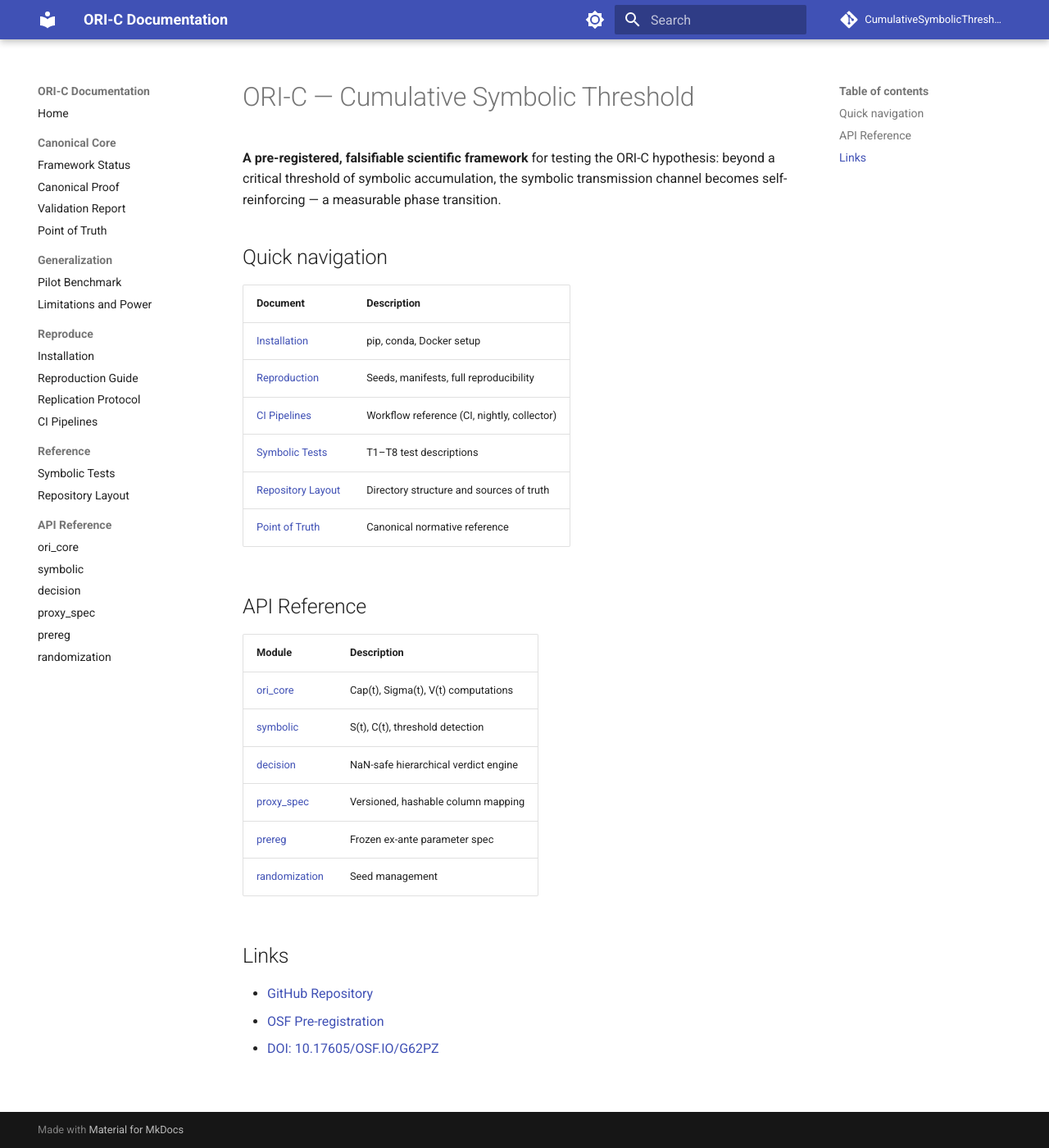
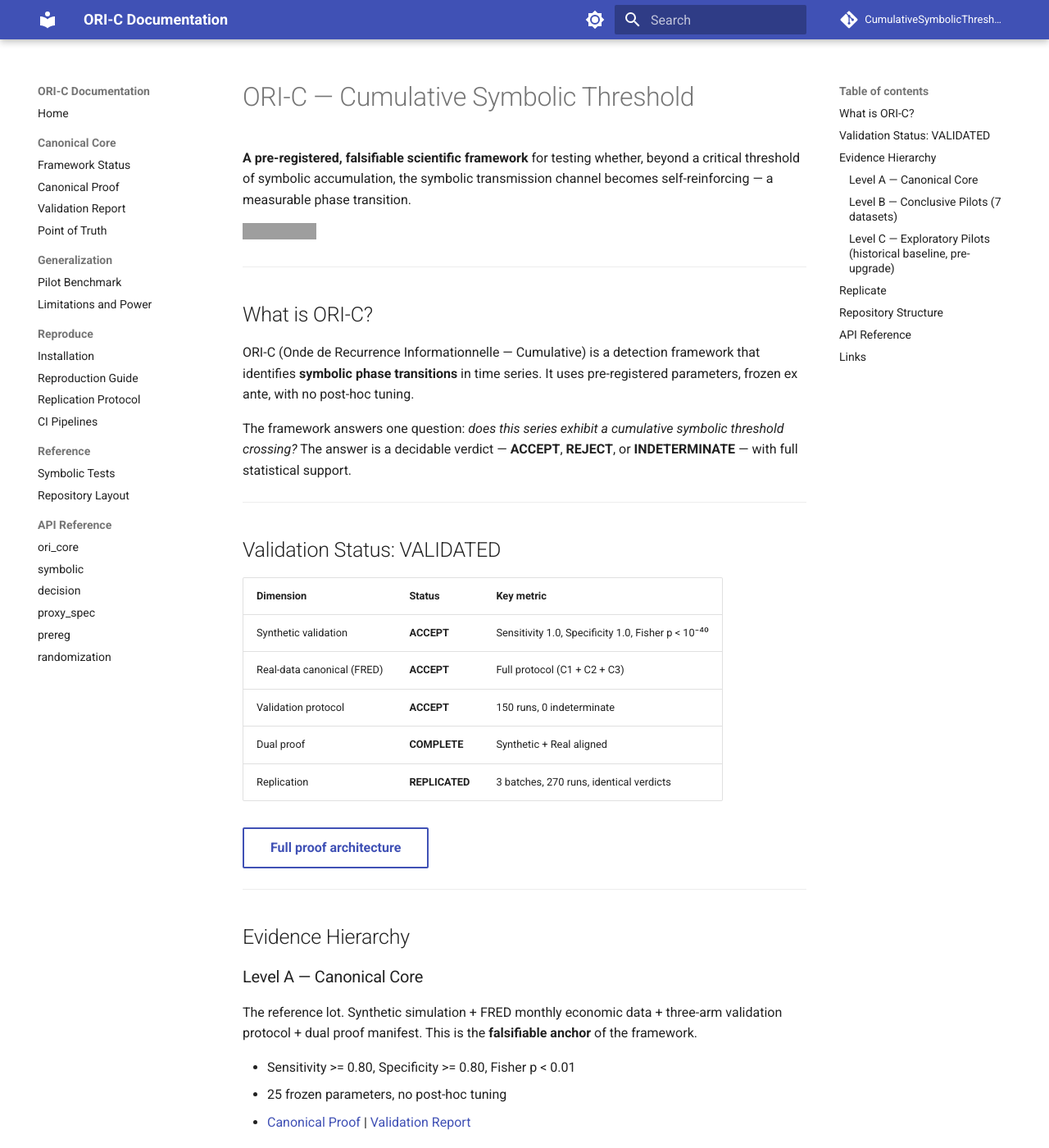
Before and after one commit to dalozedidier-dot/CumulativeSymbolicThreshold, an MkDocs documentation site: the page built from docs/INDEX.md, in a window 1280 px wide and 1400 px high. Shown: the whole window at 82% size. Built offline with MkDocs 1.6.1 and Material for MkDocs 9.7.7, drawn with Linux system fonts in a browser that asks for light colours; comment, search, counter and statistics services are not loaded; some of the changed text lies outside the part shown; grey boxes are pictures that could not be loaded.

Commit message:
Update INDEX.md

```diff
--- a/docs/INDEX.md
+++ b/docs/INDEX.md
@@ -1,19 +1,117 @@
 # ORI-C — Cumulative Symbolic Threshold
 
-**A pre-registered, falsifiable scientific framework** for testing the ORI-C hypothesis:
-beyond a critical threshold of symbolic accumulation, the symbolic transmission channel
-becomes self-reinforcing — a measurable phase transition.
+**A pre-registered, falsifiable scientific framework** for testing whether,
+beyond a critical threshold of symbolic accumulation, the symbolic transmission
+channel becomes self-reinforcing — a measurable phase transition.
 
-## Quick navigation
+[![DOI](https://img.shields.io/badge/DOI-10.17605%2FOSF.IO%2FG62PZ-blue)](https://doi.org/10.17605/OSF.IO/G62PZ)
 
-| Document | Description |
-|----------|-------------|
-| [Installation](installation.md) | pip, conda, Docker setup |
-| [Reproduction](REPRODUCE.md) | Seeds, manifests, full reproducibility |
-| [CI Pipelines](CI_PIPELINES.md) | Workflow reference (CI, nightly, collector) |
-| [Symbolic Tests](SYMBOLIC_TESTS.md) | T1–T8 test descriptions |
-| [Repository Layout](REPO_LAYOUT.md) | Directory structure and sources of truth |
-| [Point of Truth](ORI_C_POINT_OF_TRUTH.md) | Canonical normative reference |
+---
+
+## What is ORI-C?
+
+ORI-C (Onde de Recurrence Informationnelle — Cumulative) is a detection
+framework that identifies **symbolic phase transitions** in time series.
+It uses pre-registered parameters, frozen ex ante, with no post-hoc tuning.
+
+The framework answers one question: *does this series exhibit a cumulative
+symbolic threshold crossing?* The answer is a decidable verdict —
+**ACCEPT**, **REJECT**, or **INDETERMINATE** — with full statistical support.
+
+---
+
+## Validation Status: VALIDATED
+
+| Dimension | Status | Key metric |
+|-----------|--------|------------|
+| Synthetic validation | **ACCEPT** | Sensitivity 1.0, Specificity 1.0, Fisher p < 10⁻⁴⁰ |
+| Real-data canonical (FRED) | **ACCEPT** | Full protocol (C1 + C2 + C3) |
+| Validation protocol | **ACCEPT** | 150 runs, 0 indeterminate |
+| Dual proof | **COMPLETE** | Synthetic + Real aligned |
+| Replication | **REPLICATED** | 3 batches, 270 runs, identical verdicts |
+
+[Full proof architecture](canonical_proof.md){ .md-button }
+
+---
+
+## Evidence Hierarchy
+
+### Level A — Canonical Core
+
+The reference lot. Synthetic simulation + FRED monthly economic data +
+three-arm validation protocol + dual proof manifest. This is the
+**falsifiable anchor** of the framework.
+
+- Sensitivity >= 0.80, Specificity >= 0.80, Fisher p < 0.01
+- 25 frozen parameters, no post-hoc tuning
+- [Canonical Proof](canonical_proof.md) | [Validation Report](VALIDATION_CANONICAL_REPORT.md)
+
+### Level B — Conclusive Pilots (7 datasets)
+
+Real-world datasets **outside the canonical core** with decidable verdicts.
+These are publishable as confirmed out-of-domain applications.
+
+| Pilot | Domain | N | Verdict | Power |
+|-------|--------|---|---------|-------|
+| EEG Bonn | Neuroscience | 500 | **ACCEPT** | adequate |
+| Solar | Astrophysics | 288 | **ACCEPT** | adequate |
+| COVID mortality | Public health | 192 | **ACCEPT** | borderline |
+| BTC | Finance | 141 | **ACCEPT** | borderline |
+| Pantheon SN (densified) | Cosmology | 150 | **ACCEPT** | borderline |
+| PBDB marine (densified) | Paleobiology | 140 | **REJECT** | borderline |
+| LLM scaling (densified) | AI/Tech | 120 | **REJECT** | borderline |
+
+### Level C — Exploratory Pilots (historical baseline, pre-upgrade)
+
+These entries are retained as a **historical snapshot** before densification.
+They should not be read as the current state of evidence.
+
+| Pilot | Domain | N | Verdict | Blocking constraint |
+|-------|--------|---|---------|---------------------|
+| Pantheon SN | Cosmology | 100 | INDETERMINATE | Pre-threshold undersampled |
+| PBDB marine | Paleobiology | 100 | INDETERMINATE | Post-extinction sparse |
+| LLM scaling | AI/Tech | 60 | INDETERMINATE | Series too short |
+
+Post-upgrade outcomes are tracked in [Generalization Pilots](generalization_pilots.md)
+and [Framework Status](framework_status.md).
+
+[Full generalization benchmark](generalization_pilots.md){ .md-button }
+[Limitations and power](limitations_power.md){ .md-button }
+
+---
+
+## Replicate
+
+Three entry points, from fastest to most thorough:
+
+| What | Command | Time |
+|------|---------|------|
+| Smoke test | `make smoke` | ~2 min |
+| Full canonical suite (T1-T8) | `make canonical` | ~15 min |
+| Full replication (3 batches, 270 runs) | See [Replication Protocol](REPLICATION_PROTOCOL.md) | ~1 h |
+
+All seeds, manifests, and checksums are frozen:
+
+- [Installation](installation.md) — pip, conda, Docker
+- [Reproduction Guide](REPRODUCE.md) — seeds, manifests, full reproducibility
+- [CI Pipelines](CI_PIPELINES.md) — automated nightly + collector
+
+---
+
+## Repository Structure
+
+| Layer | Content |
+|-------|---------|
+| `contracts/` | Frozen parameters, pilot corpus, validation gates |
+| `src/` | Core ORI-C engine (ori_core, symbolic, decision) |
+| `04_Code/pipeline/` | Validation and pilot pipelines |
+| `04_Code/tests/` | 351 tests (17 files) |
+| `05_Results/` | All canonical outputs with SHA-256 manifests |
+| `docs/` | This documentation site |
+
+[Full layout](REPO_LAYOUT.md) | [Point of Truth](ORI_C_POINT_OF_TRUTH.md)
+
+---
 
 ## API Reference
 
@@ -26,6 +124,8 @@ becomes self-reinforcing — a measurable phase transition.
 | [prereg](api/prereg.md) | Frozen ex-ante parameter spec |
 | [randomization](api/randomization.md) | Seed management |
 
+---
+
 ## Links
 
 - [GitHub Repository](https://github.com/dalozedidier-dot/CumulativeSymbolicThreshold)
```
